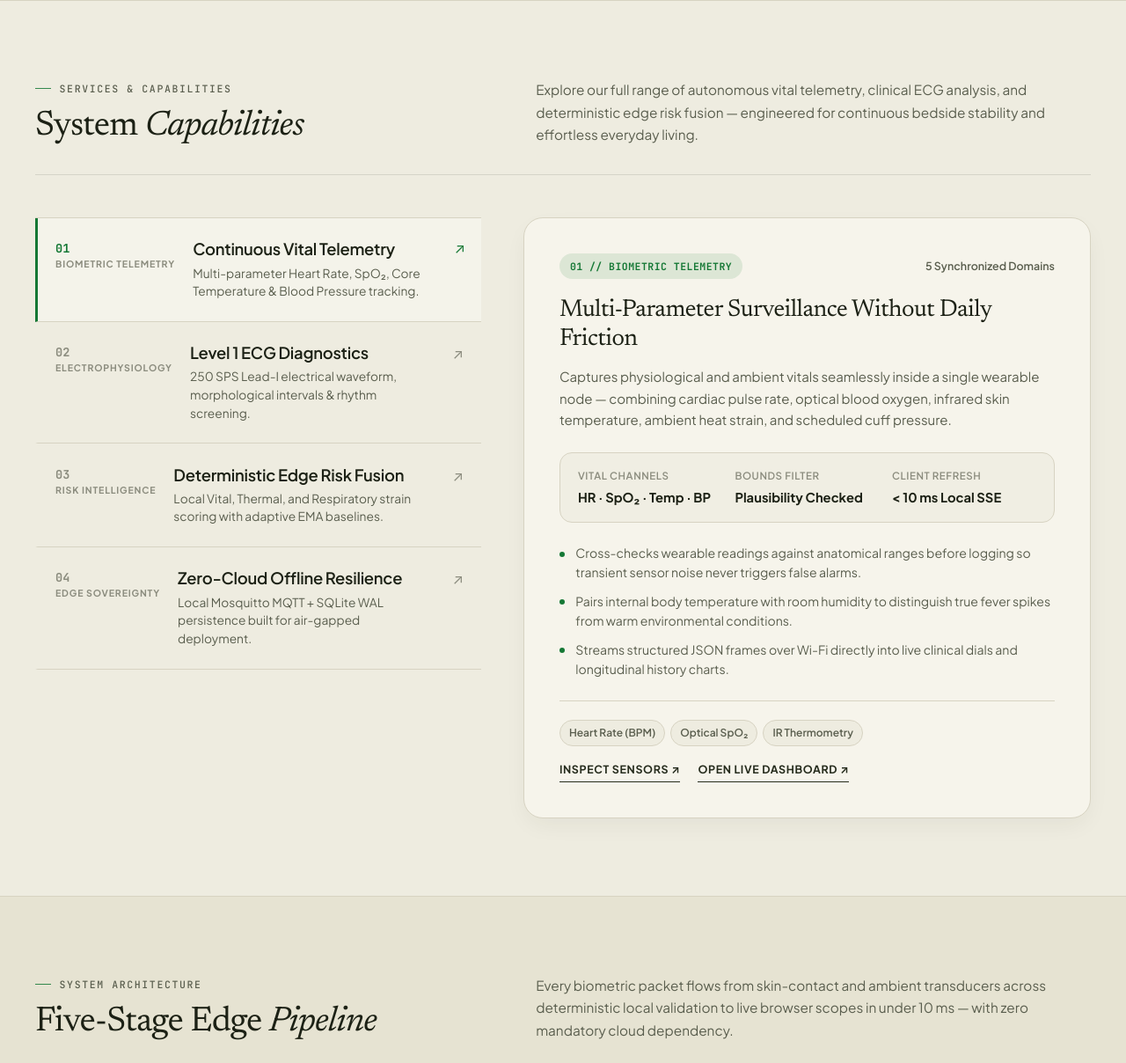
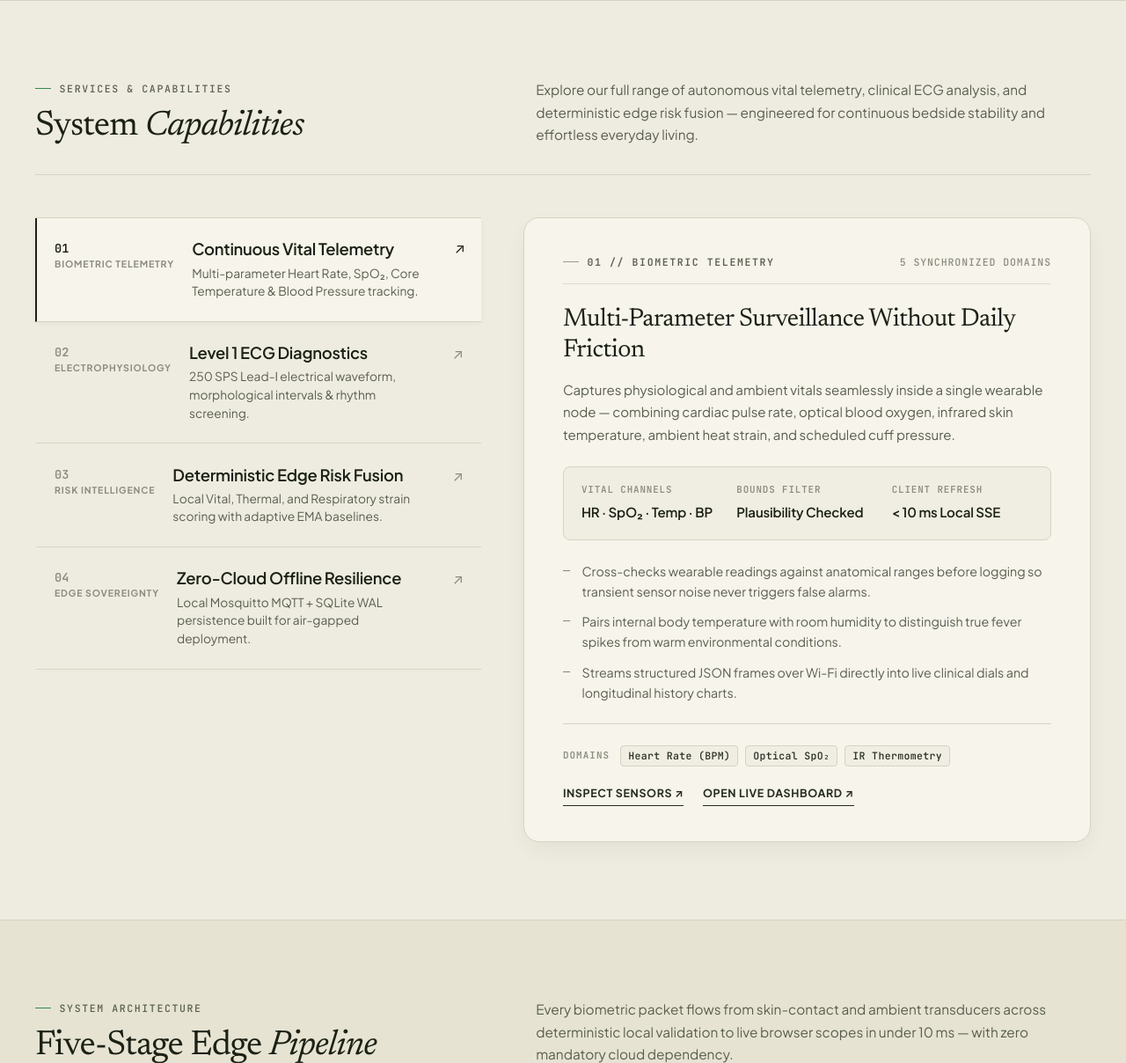
Before and after one commit to Aryyl/Spectrona, a Flask app: page / in a window 1280 px wide. Shown: the part 3037-4245 px from the top of the page at 88% size. Run offline with Flask 3, Linux system fonts and the light colour scheme.

Commit message:
Redesign landing capabilities section to editorial aesthetic without cylinder pills

```diff
--- a/dashboard/static/css/landing.css
+++ b/dashboard/static/css/landing.css
@@ -799,7 +799,7 @@ body.light-theme {
   background: transparent;
   border: none;
   border-bottom: 1px solid var(--border-light);
-  border-left: 3px solid transparent;
+  border-left: 2px solid transparent;
   padding: 1.45rem 1.25rem;
   display: grid;
   grid-template-columns: auto 1fr auto;
@@ -812,17 +812,18 @@ body.light-theme {
 }
 
 .service-index-item:hover {
-  background-color: rgba(246, 244, 235, 0.55);
+  background-color: rgba(246, 244, 235, 0.6);
 }
 
 .service-index-item:focus-visible {
-  outline: 2px solid var(--accent-brand);
+  outline: 2px solid var(--text-heading);
   outline-offset: -2px;
 }
 
 .service-index-item.active {
-  background-color: rgba(246, 244, 235, 0.9);
-  border-left-color: var(--accent-brand);
+  background-color: var(--bg-card);
+  border-left-color: var(--text-heading);
+  box-shadow: var(--shadow-sm);
 }
 
 .service-item-meta {
@@ -836,13 +837,13 @@ body.light-theme {
 .service-num {
   font-family: var(--font-mono);
   font-size: 0.85rem;
-  font-weight: 700;
+  font-weight: 600;
   color: var(--text-subtle);
   transition: var(--transition-fast);
 }
 
 .service-index-item.active .service-num {
-  color: var(--accent-brand);
+  color: var(--text-heading);
 }
 
 .service-cat {
@@ -881,16 +882,16 @@ body.light-theme {
 
 .service-index-item.active .service-item-arrow,
 .service-index-item:hover .service-item-arrow {
-  color: var(--accent-brand);
+  color: var(--text-heading);
   transform: translate(2px, -2px);
 }
 
-/* Right Preview Panel */
+/* Right Preview Panel — Architectural Warm Ivory Card */
 .service-preview-panel {
   background-color: var(--bg-card);
   border: 1px solid var(--border-light);
-  border-radius: 22px;
-  padding: 2.5rem;
+  border-radius: var(--radius-card);
+  padding: 2.5rem 2.75rem;
   box-shadow: var(--shadow-card);
 }
 
@@ -921,41 +922,73 @@ body.light-theme {
   justify-content: space-between;
   flex-wrap: wrap;
   gap: 0.75rem;
-  margin-bottom: 1.25rem;
+  margin-bottom: 1.5rem;
+  padding-bottom: 0.95rem;
+  border-bottom: 1px solid var(--border-subtle);
+}
+
+/* Removed green cylinder badge; replaced with calm editorial micro-heading matching About section */
+.service-pane-eyebrow {
+  display: inline-flex;
+  align-items: center;
+  gap: 0.6rem;
+  font-family: var(--font-mono);
+  font-size: 0.72rem;
+  font-weight: 600;
+  letter-spacing: 0.14em;
+  text-transform: uppercase;
+  color: var(--text-muted);
+  margin-bottom: 0;
+}
+
+.service-pane-eyebrow::before {
+  content: "";
+  display: inline-block;
+  width: 18px;
+  height: 1px;
+  background-color: var(--text-subtle);
+  opacity: 0.85;
+  flex-shrink: 0;
 }
 
 .service-pane-badge {
   display: inline-flex;
   align-items: center;
-  padding: 5px 12px;
-  background-color: var(--accent-brand-soft);
-  color: var(--accent-brand);
-  border-radius: var(--radius-pill);
+  gap: 0.6rem;
+  background: transparent;
+  color: var(--text-muted);
+  border: none;
+  border-radius: 0;
+  padding: 0;
   font-family: var(--font-mono);
   font-size: 0.72rem;
-  font-weight: 700;
-  letter-spacing: 0.04em;
+  font-weight: 600;
+  letter-spacing: 0.14em;
+  text-transform: uppercase;
 }
 
 .service-pane-tag {
-  font-size: 0.78rem;
-  font-weight: 600;
-  color: var(--text-muted);
+  font-family: var(--font-mono);
+  font-size: 0.72rem;
+  font-weight: 500;
+  letter-spacing: 0.08em;
+  color: var(--text-subtle);
+  text-transform: uppercase;
 }
 
 .service-pane-title {
   font-family: var(--font-display);
-  font-size: clamp(1.55rem, 2.15vw, 1.95rem);
+  font-size: clamp(1.6rem, 2.25vw, 2.1rem);
   font-weight: 400;
   letter-spacing: -0.02em;
   color: var(--text-heading);
-  line-height: 1.18;
+  line-height: 1.2;
   margin-bottom: 0.85rem;
 }
 
 .service-pane-desc {
   font-size: 0.94rem;
-  line-height: 1.65;
+  line-height: 1.68;
   color: var(--text-muted);
   margin-bottom: 1.5rem;
 }
@@ -963,39 +996,41 @@ body.light-theme {
 .service-metric-strip {
   display: grid;
   grid-template-columns: repeat(3, minmax(0, 1fr));
-  gap: 0.9rem;
+  gap: 1rem;
   background-color: var(--bg-card-inner);
   border: 1px solid var(--border-light);
-  border-radius: 14px;
-  padding: 1rem 1.25rem;
+  border-radius: 8px;
+  padding: 1.1rem 1.25rem;
   margin-bottom: 1.5rem;
 }
 
 .service-metric-cell {
   display: flex;
   flex-direction: column;
-  gap: 3px;
+  gap: 4px;
 }
 
 .metric-label {
-  font-size: 0.72rem;
+  font-family: var(--font-mono);
+  font-size: 0.68rem;
   font-weight: 600;
   color: var(--text-subtle);
   text-transform: uppercase;
-  letter-spacing: 0.05em;
+  letter-spacing: 0.08em;
 }
 
 .metric-val {
-  font-size: 0.92rem;
-  font-weight: 700;
-  color: var(--text-heading);
-}
-
-/* Decorative Warm Olive & Emerald ECG Trace Visual */
+  font-size: 0.94rem;
+  font-weight: 600;
+  color: var(--text-heading);
+  letter-spacing: -0.01em;
+}
+
+/* Decorative ECG Trace Visual — Architectural Olive Ink */
 .service-ecg-visual {
   background-color: var(--bg-card-inner);
   border: 1px solid var(--border-light);
-  border-radius: 14px;
+  border-radius: 8px;
   padding: 1rem 1.2rem;
   margin-bottom: 1.5rem;
 }
@@ -1010,11 +1045,12 @@ body.light-theme {
   font-size: 0.7rem;
   font-weight: 600;
   color: var(--text-muted);
-  letter-spacing: 0.04em;
+  letter-spacing: 0.06em;
 }
 
 .ecg-visual-live {
-  color: var(--accent-brand);
+  color: var(--text-muted);
+  font-weight: 600;
 }
 
 .ecg-svg-trace {
@@ -1027,29 +1063,29 @@ body.light-theme {
   list-style: none;
   display: flex;
   flex-direction: column;
-  gap: 0.7rem;
+  gap: 0.75rem;
   padding-bottom: 1.5rem;
   border-bottom: 1px solid var(--border-light);
-  margin-bottom: 1.35rem;
+  margin-bottom: 1.5rem;
 }
 
 .service-highlights li {
   position: relative;
-  padding-left: 1.15rem;
-  font-size: 0.88rem;
-  color: var(--text-muted);
-  line-height: 1.55;
-}
-
+  padding-left: 1.35rem;
+  font-size: 0.89rem;
+  color: var(--text-muted);
+  line-height: 1.6;
+}
+
+/* Editorial typographic dash instead of green round dot */
 .service-highlights li::before {
-  content: "";
+  content: "—";
   position: absolute;
   left: 0;
-  top: 0.58em;
-  width: 6px;
-  height: 6px;
-  border-radius: 50%;
-  background-color: var(--accent-brand);
+  top: 0;
+  font-family: var(--font-mono);
+  font-size: 0.85rem;
+  color: var(--text-subtle);
 }
 
 .service-highlights strong {
@@ -1070,30 +1106,54 @@ body.light-theme {
   align-items: center;
   justify-content: space-between;
   flex-wrap: wrap;
-  gap: 1rem;
-}
-
+  gap: 1.25rem;
+}
+
+.service-spec-strip,
 .service-chip-row {
   display: flex;
+  align-items: center;
   flex-wrap: wrap;
-  gap: 6px;
-}
-
+  gap: 0.5rem;
+}
+
+.service-spec-label {
+  font-family: var(--font-mono);
+  font-size: 0.68rem;
+  font-weight: 600;
+  letter-spacing: 0.1em;
+  color: var(--text-subtle);
+  text-transform: uppercase;
+  margin-right: 0.25rem;
+}
+
+/* Flat architectural micro-tag: NO CYLINDER PILL, crisp 4px radius, warm ivory tone */
+.service-spec-tag,
 .service-chip {
-  font-size: 0.75rem;
-  font-weight: 600;
-  padding: 4px 10px;
-  background-color: var(--bg-page);
+  font-family: var(--font-mono);
+  font-size: 0.72rem;
+  font-weight: 500;
+  letter-spacing: 0.03em;
+  padding: 4px 8px;
+  background-color: var(--bg-card-inner);
   border: 1px solid var(--border-light);
-  border-radius: var(--radius-pill);
-  color: var(--text-muted);
+  border-radius: 4px;
+  color: var(--text-main);
+  line-height: 1.2;
+  transition: var(--transition-fast);
+}
+
+.service-spec-tag:hover,
+.service-chip:hover {
+  background-color: var(--bg-card);
+  border-color: var(--text-subtle);
 }
 
 .service-action-links {
   display: flex;
   align-items: center;
   flex-wrap: wrap;
-  gap: 1.25rem;
+  gap: 1.35rem;
 }
 
 .service-action-links .editorial-cta-link {
--- a/dashboard/templates/landing.html
+++ b/dashboard/templates/landing.html
@@ -22,7 +22,7 @@
   <link rel="icon" type="image/png" sizes="192x192" href="/static/icons/icon-192x192.png" />
   <link rel="icon" type="image/png" href="/static/images/favicon.png" />
 
-  <link rel="stylesheet" href="/static/css/landing.css?v=10.0.0" />
+  <link rel="stylesheet" href="/static/css/landing.css?v=10.1.0" />
 </head>
 <body class="light-theme">
 
@@ -344,7 +344,7 @@
             <!-- Pane 0: Continuous Vital Telemetry -->
             <div class="service-pane active" id="service-pane-0" role="tabpanel" aria-labelledby="service-tab-0">
               <div class="service-pane-top">
-                <span class="service-pane-badge">01 // BIOMETRIC TELEMETRY</span>
+                <span class="service-pane-eyebrow">01 // BIOMETRIC TELEMETRY</span>
                 <span class="service-pane-tag">5 Synchronized Domains</span>
               </div>
               <h3 class="service-pane-title">Multi-Parameter Surveillance Without Daily Friction</h3>
@@ -374,10 +374,11 @@
               </ul>
 
               <div class="service-pane-footer">
-                <div class="service-chip-row">
-                  <span class="service-chip">Heart Rate (BPM)</span>
-                  <span class="service-chip">Optical SpO₂</span>
-                  <span class="service-chip">IR Thermometry</span>
+                <div class="service-spec-strip">
+                  <span class="service-spec-label">DOMAINS</span>
+                  <span class="service-spec-tag">Heart Rate (BPM)</span>
+                  <span class="service-spec-tag">Optical SpO₂</span>
+                  <span class="service-spec-tag">IR Thermometry</span>
                 </div>
                 <div class="service-action-links">
                   <a href="#sensors" class="editorial-cta-link">INSPECT SENSORS ↗</a>
@@ -389,7 +390,7 @@
             <!-- Pane 1: Level 1 ECG Diagnostics -->
             <div class="service-pane" id="service-pane-1" role="tabpanel" aria-labelledby="service-tab-1" hidden>
               <div class="service-pane-top">
-                <span class="service-pane-badge">02 // ELECTROPHYSIOLOGY</span>
+                <span class="service-pane-eyebrow">02 // ELECTROPHYSIOLOGY</span>
                 <span class="service-pane-tag">250 SPS Lead-I Capture</span>
               </div>
               <h3 class="service-pane-title">Clinical Lead-I Rhythm &amp; Morphological Analysis</h3>
@@ -412,8 +413,8 @@
                   <path
                     d="M 0,58 L 42,58 C 48,58 51,49 58,49 C 65,49 68,58 74,58 L 90,58 L 95,64 L 103,14 L 111,76 L 118,58 L 136,58 C 145,58 152,41 163,41 C 174,41 181,58 190,58 L 242,58 C 248,58 251,49 258,49 C 265,49 268,58 274,58 L 290,58 L 295,64 L 303,14 L 311,76 L 318,58 L 336,58 C 345,58 352,41 363,41 C 374,41 381,58 390,58 L 442,58 C 448,58 451,49 458,49 C 465,49 468,58 474,58 L 490,58 L 495,64 L 503,14 L 511,76 L 518,58 L 536,58 C 545,58 552,41 563,41 C 574,41 581,58 590,58 L 640,58"
                     fill="none"
-                    stroke="#157835"
-                    stroke-width="2.2"
+                    stroke="#262c1d"
+                    stroke-width="1.8"
                     stroke-linecap="round"
                     stroke-linejoin="round"
                   />
@@ -427,10 +428,11 @@
               </ul>
 
               <div class="service-pane-footer">
-                <div class="service-chip-row">
-                  <span class="service-chip">AD8232 Lead-I</span>
-                  <span class="service-chip">80 dB CMRR</span>
-                  <span class="service-chip">Canvas Scope</span>
+                <div class="service-spec-strip">
+                  <span class="service-spec-label">HARDWARE</span>
+                  <span class="service-spec-tag">AD8232 Lead-I</span>
+                  <span class="service-spec-tag">80 dB CMRR</span>
+                  <span class="service-spec-tag">Canvas Scope</span>
                 </div>
                 <div class="service-action-links">
                   <a href="#sensors" class="editorial-cta-link">SEE AD8232 SPECS ↗</a>
@@ -442,7 +444,7 @@
             <!-- Pane 2: Deterministic Edge Risk Fusion -->
             <div class="service-pane" id="service-pane-2" role="tabpanel" aria-labelledby="service-tab-2" hidden>
               <div class="service-pane-top">
-                <span class="service-pane-badge">03 // RISK INTELLIGENCE</span>
+                <span class="service-pane-eyebrow">03 // RISK INTELLIGENCE</span>
                 <span class="service-pane-tag">Zero Black-Box AI</span>
               </div>
               <h3 class="service-pane-title">Explainable Tri-Domain Scoring &amp; Personal Baselines</h3>
@@ -472,10 +474,11 @@
               </ul>
 
               <div class="service-pane-footer">
-                <div class="service-chip-row">
-                  <span class="service-chip">Heat Index</span>
-                  <span class="service-chip">EMA Baselines</span>
-                  <span class="service-chip">Hysteresis</span>
+                <div class="service-spec-strip">
+                  <span class="service-spec-label">LOGIC</span>
+                  <span class="service-spec-tag">Heat Index</span>
+                  <span class="service-spec-tag">EMA Baselines</span>
+                  <span class="service-spec-tag">Hysteresis</span>
                 </div>
                 <div class="service-action-links">
                   <a href="#architecture" class="editorial-cta-link">EXPLORE ARCHITECTURE ↗</a>
@@ -487,7 +490,7 @@
             <!-- Pane 3: Zero-Cloud Offline Resilience -->
             <div class="service-pane" id="service-pane-3" role="tabpanel" aria-labelledby="service-tab-3" hidden>
               <div class="service-pane-top">
-                <span class="service-pane-badge">04 // EDGE SOVEREIGNTY</span>
+                <span class="service-pane-eyebrow">04 // EDGE SOVEREIGNTY</span>
                 <span class="service-pane-tag">100% Autonomous LAN</span>
               </div>
               <h3 class="service-pane-title">Private Local Persistence Built for Air-Gapped Care</h3>
@@ -517,10 +520,11 @@
               </ul>
 
               <div class="service-pane-footer">
-                <div class="service-chip-row">
-                  <span class="service-chip">Mosquitto MQTT</span>
-                  <span class="service-chip">SQLite WAL</span>
-                  <span class="service-chip">PWA Offline</span>
+                <div class="service-spec-strip">
+                  <span class="service-spec-label">STACK</span>
+                  <span class="service-spec-tag">Mosquitto MQTT</span>
+                  <span class="service-spec-tag">SQLite WAL</span>
+                  <span class="service-spec-tag">PWA Offline</span>
                 </div>
                 <div class="service-action-links">
                   <a href="#edge-system" class="editorial-cta-link">INSPECT PI 5 GATEWAY ↗</a>
```
